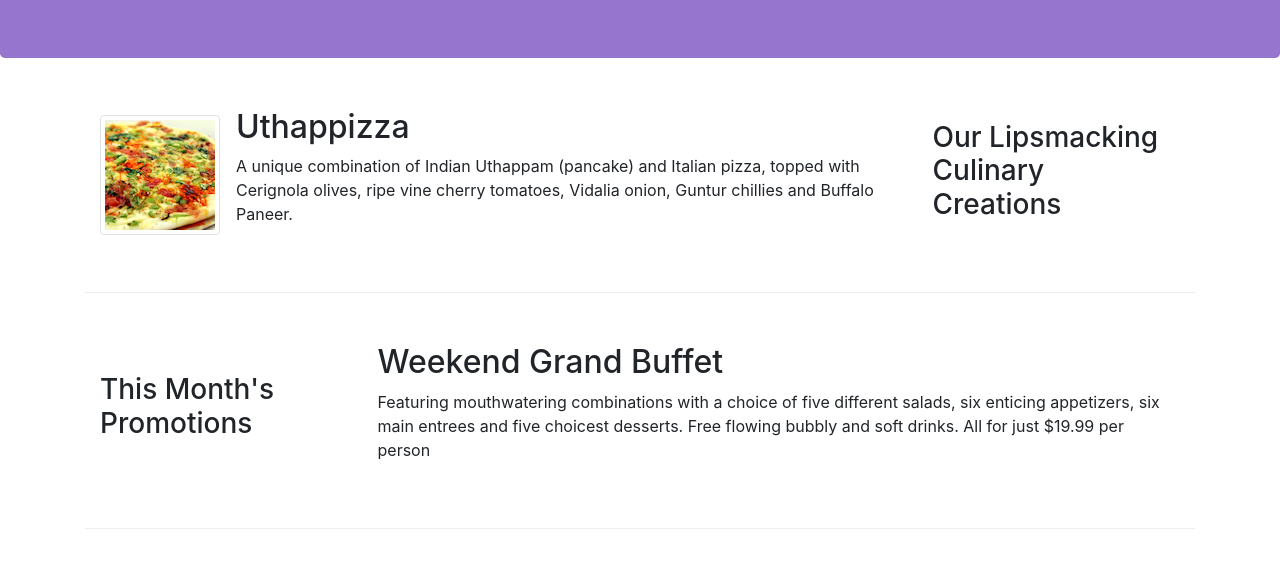
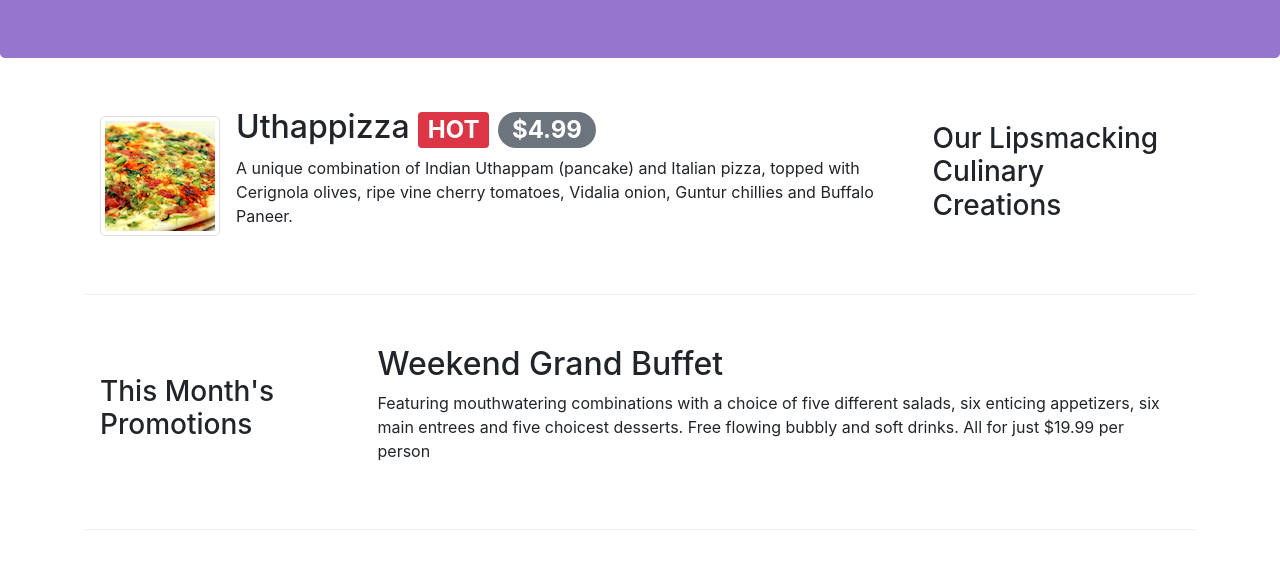
Before and after one commit to arsalankazmi98/bootstrap, a website: page index.html in a window 1280 px wide. Shown: the part 226-800 px from the top of the page. Drawn offline with nearby package versions, Linux system fonts and the light colour scheme.

Commit message:
badge class

```diff
--- a/index.html
+++ b/index.html
@@ -58,7 +58,7 @@
                             <img class="d-flex mr-3 img-thumbnail align-self-center "
                                     src="img/uthappizza.png" alt="Uthappizza">
                             <div class="media-body">
-                                <h2 class="mt-0">Uthappizza</h2>
+                                <h2 class="mt-0">Uthappizza <span class="badge badge-danger">HOT</span>  <span class="badge badge-pill badge-secondary">$4.99</span></h2>
                                 <p class="d-none d-sm-block">A unique combination of Indian Uthappam (pancake) and
                                     Italian pizza, topped with Cerignola olives, ripe vine
                                     cherry tomatoes, Vidalia onion, Guntur chillies and
```
Also changed, not shown: aboutus.html (+1 -1 lines).
